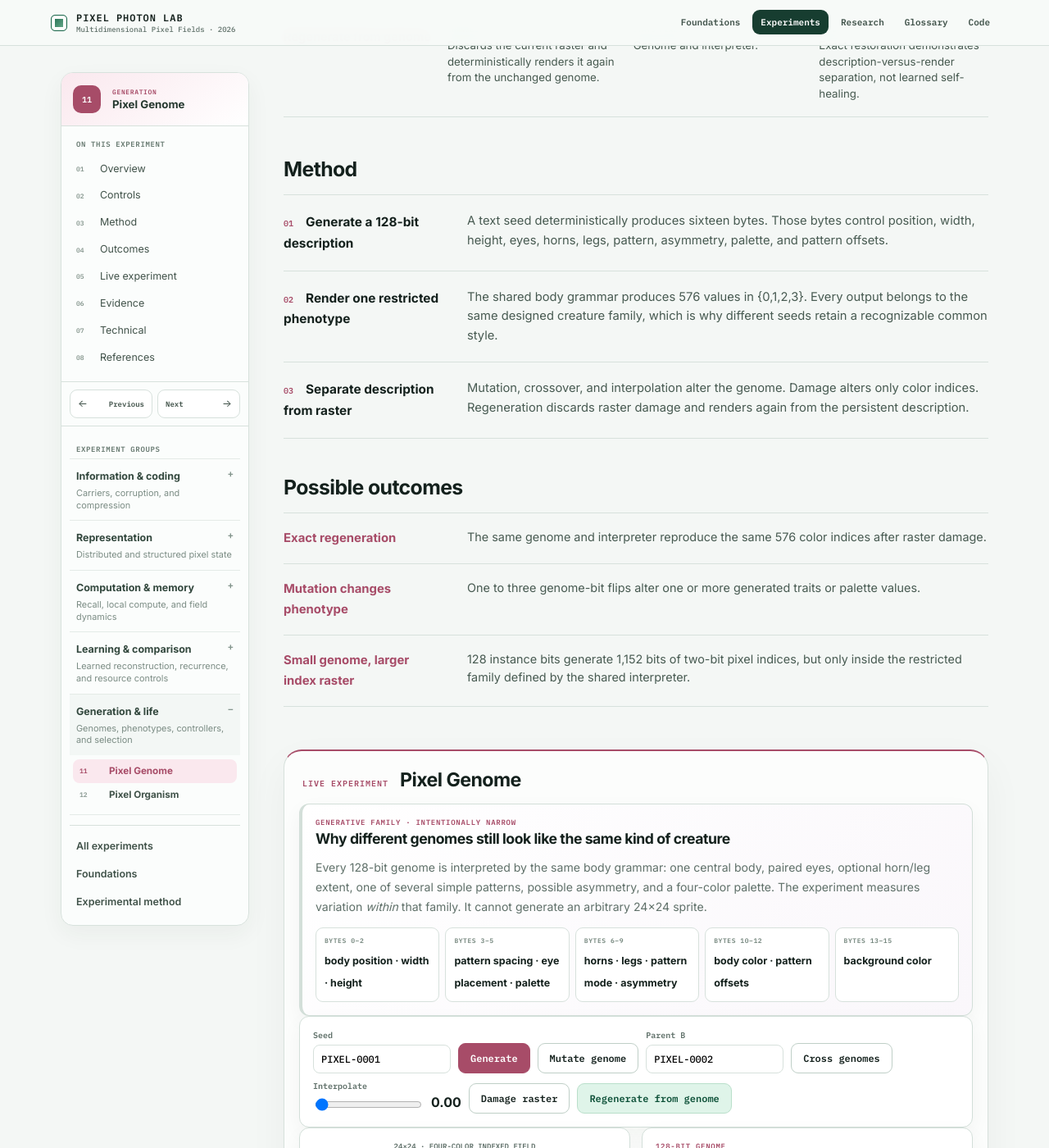
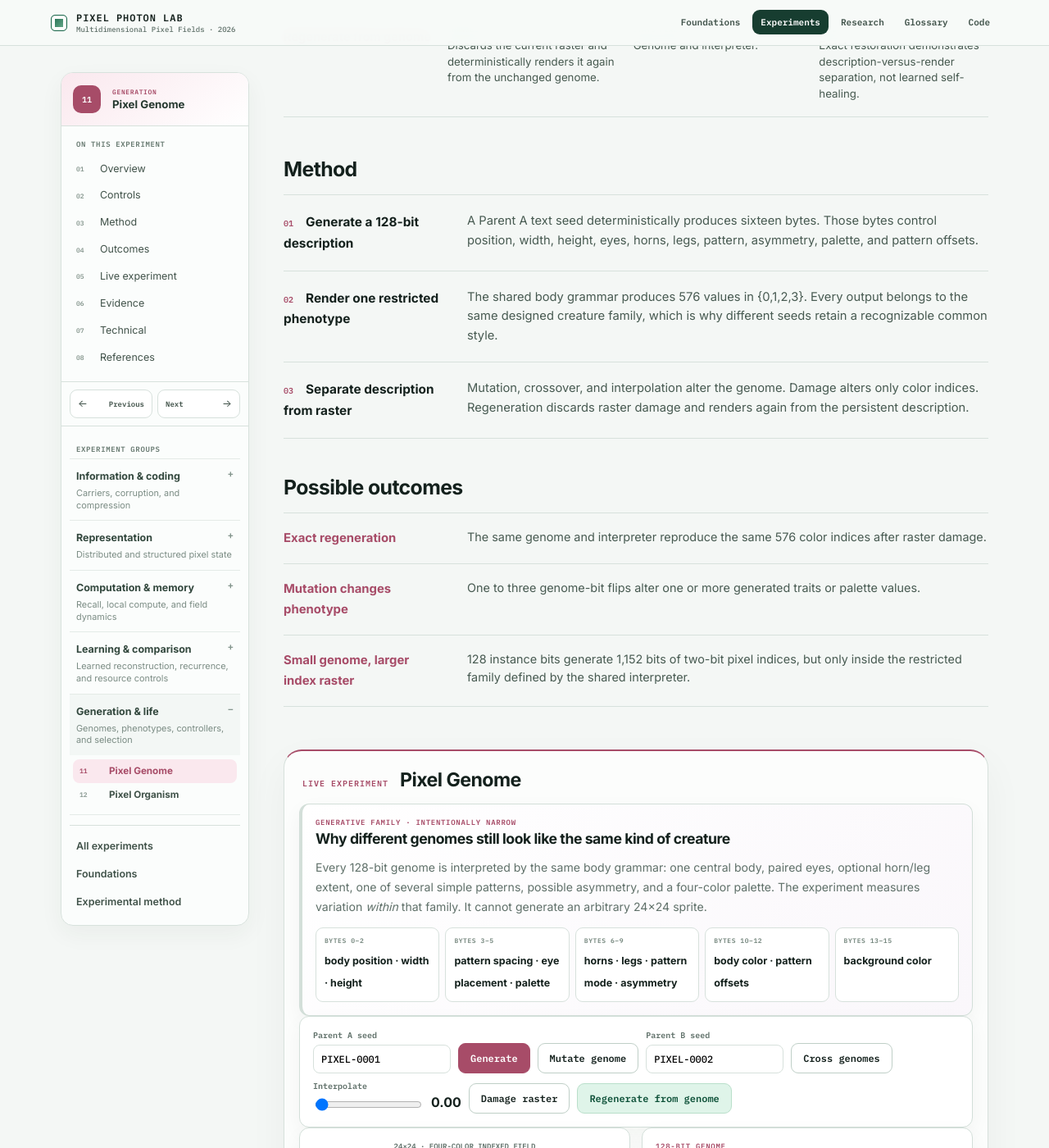
Before and after one commit to bitwikiorg/pixel-art-2026, a Jekyll site: the page built from experiment/pixel-genome/index.html, in a window 1280 px wide and 1400 px high, scrolled down 2105 px. Shown: the whole window at 82% size. Built offline with Jekyll 4.4.1, drawn with Linux system fonts in a browser that asks for light colours.

Commit message:
Expose Parent A semantics and exact genome mutation

```diff
--- a/experiment/pixel-genome/index.html
+++ b/experiment/pixel-genome/index.html
@@ -15,7 +15,7 @@
 does_not_show: "General image compression, arbitrary sprite generation, or neural generation. The interpreter is shared side information and deliberately limits which images can exist."
 steps:
   - label: "Generate a 128-bit description"
-    text: "A text seed deterministically produces sixteen bytes. Those bytes control position, width, height, eyes, horns, legs, pattern, asymmetry, palette, and pattern offsets."
+    text: "A Parent A text seed deterministically produces sixteen bytes. Those bytes control position, width, height, eyes, horns, legs, pattern, asymmetry, palette, and pattern offsets."
   - label: "Render one restricted phenotype"
     text: "The shared body grammar produces 576 values in {0,1,2,3}. Every output belongs to the same designed creature family, which is why different seeds retain a recognizable common style."
   - label: "Separate description from raster"
@@ -29,7 +29,7 @@
 
   Genome bytes have fixed roles. Bytes 0–2 control body position and radii; 3–9 control pattern spacing, eye placement, horn length, leg length, pattern mode, and asymmetry while some also participate in palette derivation; 10–12 control body color and pattern offsets; 13–15 control the dark background color. Because several bytes affect more than one expressed trait, a one-bit mutation can have pleiotropic visual effects.
 
-  Mutation flips a small deterministic set of genome bits. Crossover selects bytes from two parent genomes. Interpolation blends byte values. Raster damage changes generated palette indices without changing the genome, so regeneration demonstrates separation between persistent description and disposable rendering rather than learned self-repair.
+  Mutation selects one to three **unique** bit positions and flips each exactly once, so the inherited Hamming distance is exactly 1–3 bits. Crossover selects bytes from two parent genomes. Interpolation blends byte values. Raster damage changes generated palette indices without changing the genome, so regeneration demonstrates separation between persistent description and disposable rendering rather than learned self-repair.
 scripts:
   - /assets/js/pixel-genome.js
 ---
@@ -47,7 +47,7 @@
     </div>
   </section>
 
-  <section class="lab-module"><div class="lab-controls"><label>Seed <input id="genomeSeed" value="PIXEL-0001"></label><button id="genomeGenerate" class="btn primary">Generate</button><button id="genomeMutate" class="btn">Mutate genome</button><label>Parent B <input id="genomeParentB" value="PIXEL-0002"></label><button id="genomeCross" class="btn">Cross genomes</button><label>Interpolate <input id="genomeInterpolate" type="range" min="0" max="100" value="0"></label><strong id="genomeT">0.00</strong><button id="genomeDamage" class="btn">Damage raster</button><button id="genomeRegenerate" class="btn secondary">Regenerate from genome</button></div></section>
+  <section class="lab-module"><div class="lab-controls"><label>Parent A seed <input id="genomeSeed" value="PIXEL-0001"></label><button id="genomeGenerate" class="btn primary">Generate</button><button id="genomeMutate" class="btn">Mutate genome</button><label>Parent B seed <input id="genomeParentB" value="PIXEL-0002"></label><button id="genomeCross" class="btn">Cross genomes</button><label>Interpolate <input id="genomeInterpolate" type="range" min="0" max="100" value="0"></label><strong id="genomeT">0.00</strong><button id="genomeDamage" class="btn">Damage raster</button><button id="genomeRegenerate" class="btn secondary">Regenerate from genome</button></div></section>
   <section class="lab-two">
     <div class="lab-module canvas-panel"><small>24×24 · FOUR-COLOR INDEXED FIELD</small><canvas id="genomeCanvas" class="pixel-canvas color-indexed"></canvas><p class="lab-explain">Each visible address stores an index from 0–3. The canvas converts that index to RGB using the derived palette.</p></div>
     <div class="lab-module"><div class="lab-label">128-bit genome</div><pre id="genomeHex" class="carrier-code wrap" style="min-height:80px"></pre><div class="information-ledger"><div><small>GENOME</small><strong id="genomeDescriptionBits">128</strong></div><div><small>INDEX RASTER</small><strong id="genomeRasterBits">1,152</strong></div><div><small>GENOME / RASTER</small><strong id="genomeRatio">0.111×</strong></div><div><small>PIXEL STATE</small><strong>2-bit index</strong></div></div><div id="genomeStatus" class="lab-status"></div></div>
```
